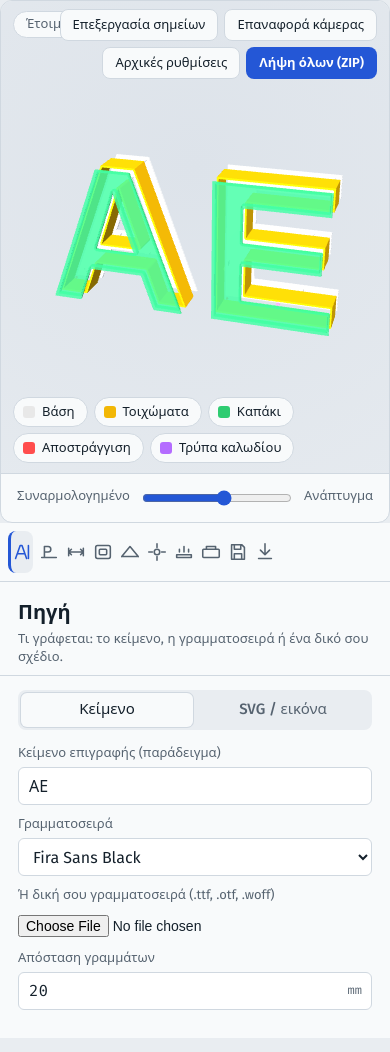
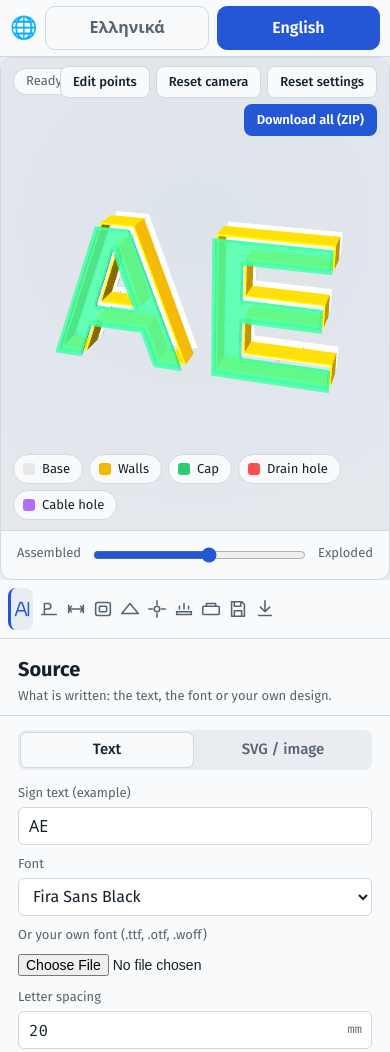
Before and after one commit to xariscd-cmyk/3d-letter-and-SVG-file-with-led-, a plain HTML site: page index.html in a window 390 px wide. Drawn offline with nearby package versions, Linux system fonts and the light colour scheme; a web font is replaced by a local one.

Commit message:
Update index.html

```diff
--- a/index.html
+++ b/index.html
@@ -55,6 +55,20 @@ h3.sub{font-size:14px;margin:16px 0 2px;font-weight:600}
 .colrow{display:flex;flex-wrap:wrap;gap:8px 14px;margin:6px 0 10px}.colrow label{display:flex;align-items:center;gap:6px;font-size:13px}.colrow input[type=color]{width:34px;height:26px;padding:0;border:1px solid var(--line);border-radius:6px;background:transparent}
 .langsw{display:flex;gap:4px;margin:0 0 8px}.langsw button{flex:1;height:28px;border:1px solid var(--line);border-radius:7px;background:transparent;color:var(--muted);font:inherit;font-size:12px;cursor:pointer}.langsw button[aria-pressed=true]{background:var(--accent);border-color:var(--accent);color:var(--accent-ink,#fff);font-weight:600}
 #edSvg.meastool{cursor:crosshair}
+.langtop{display:none}
+.langsw .ls{display:none}
+@media (max-width:1100px){
+  .brand{padding:10px 6px 8px}
+  .brand .langsw{flex-direction:column;gap:6px;margin:0 0 8px}
+  .brand .langsw button{height:38px;font-size:14px;font-weight:700}
+  .brand .langsw .lf{display:none}
+  .brand .langsw .ls{display:inline}
+}
+@media (max-width:760px){
+  .shell>.langtop{display:flex;order:-3;position:sticky;top:0;z-index:60;margin:0;gap:8px;align-items:center;padding:calc(6px + env(safe-area-inset-top,0px)) max(10px,env(safe-area-inset-right,0px)) 6px max(10px,env(safe-area-inset-left,0px));background:var(--panel);border-bottom:1px solid var(--line)}
+  .langtop .globe{font-size:22px;flex:none}
+  .langtop button{height:44px;font-size:16px;font-weight:600;border-radius:10px}
+}
 </style></head><body>
 <title>Γράμματα 3D: φωτιζόμενα γράμματα για εκτύπωση 3D</title>
 <meta name="claude:viewport-fit-sides" content="cover">
@@ -163,8 +177,9 @@ td.lab{font-family:var(--font-head);font-weight:700;font-size:18px}
 </style>
 
 <div class="shell">
+  <div class="langsw langtop" role="group" aria-label="Language"><span class="globe" aria-hidden="true">🌐</span><button type="button" data-lang="el">Ελληνικά</button><button type="button" data-lang="en">English</button></div>
   <nav class="rail" aria-label="Μενού">
-    <div class="brand"><div class="langsw" role="group" aria-label="Language"><button type="button" data-lang="el">Ελληνικά</button><button type="button" data-lang="en">English</button></div><h1>Γράμματα 3D</h1><p>Φωτιζόμενα γράμματα για εκτύπωση 3D. Οι ρυθμίσεις αποθηκεύονται αυτόματα σε αυτόν τον browser.</p></div>
+    <div class="brand"><div class="langsw" role="group" aria-label="Language"><button type="button" data-lang="el"><span class="lf">Ελληνικά</span><span class="ls">EL</span></button><button type="button" data-lang="en"><span class="lf">English</span><span class="ls">EN</span></button></div><h1>Γράμματα 3D</h1><p>Φωτιζόμενα γράμματα για εκτύπωση 3D. Οι ρυθμίσεις αποθηκεύονται αυτόματα σε αυτόν τον browser.</p></div>
     <div class="navlist">
 <button type="button" class="navb" data-pane="src"><svg viewBox="0 0 24 24" aria-hidden="true"><path d="M5 19 10 5h2l5 14M7.5 14h7M19 5v14"/></svg><span><b>Πηγή</b><small>Κείμενο ή αρχείο SVG</small></span></button>
 <button type="button" class="navb" data-pane="shape"><svg viewBox="0 0 24 24" aria-hidden="true"><path d="M4 18h16M7 18V6h4a3 3 0 0 1 0 6H7"/></svg><span><b>Μορφή γραμμάτων</b><small>Πάχος και πλάτος</small></span></button>
@@ -3915,7 +3930,7 @@ rebuild();
     return (LET.test(g[0]) ? '(?<![\\p{L}])' : '') + esc(g) + (LET.test(g[g.length - 1]) ? '(?![\\p{L}])' : '');
   }).join('|'), 'gu');
   var lang = 'el';
-  try { lang = localStorage.getItem('grammata3d-lang') === 'en' ? 'en' : 'el'; } catch (e) {}
+  try { var sv = localStorage.getItem('grammata3d-lang'); lang = (sv === 'en' || sv === 'el') ? sv : (/^el/i.test(navigator.language || '') ? 'el' : 'en'); } catch (e) {}
   function tr(t){ return (lang === 'en' && typeof t === 'string' && GR.test(t)) ? t.replace(RE, function(m){ var v = MAP.get(m); return v === undefined ? m : v; }) : t; }
   window.__tr = tr;
   var _confirm = window.confirm.bind(window), _alert = window.alert.bind(window);
@@ -3959,9 +3974,9 @@ rebuild();
     arecs.forEach(function(m, el){ for (var a in m){ if (el.getAttribute(a) === m[a].out) el.setAttribute(a, m[a].src); } });
     arecs.clear();
   }
-  function setLang(l){
+  function setLang(l, noSave){
     lang = l === 'en' ? 'en' : 'el';
-    try { localStorage.setItem('grammata3d-lang', lang); } catch (e) {}
+    if (!noSave){ try { localStorage.setItem('grammata3d-lang', lang); } catch (e) {} }
     document.documentElement.lang = lang;
     obs.disconnect();
     if (lang === 'en') walk(document.documentElement); else restore();
@@ -3969,6 +3984,6 @@ rebuild();
     document.querySelectorAll('.langsw button').forEach(function(b){ b.setAttribute('aria-pressed', b.dataset.lang === lang ? 'true' : 'false'); });
   }
   document.querySelectorAll('.langsw button').forEach(function(b){ b.addEventListener('click', function(){ setLang(b.dataset.lang); }); });
-  setLang(lang);
+  setLang(lang, true);
 })();
 </script>
```
